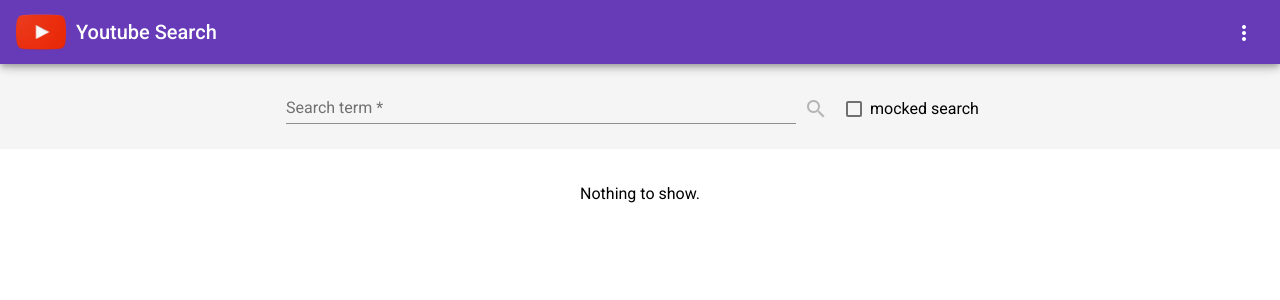
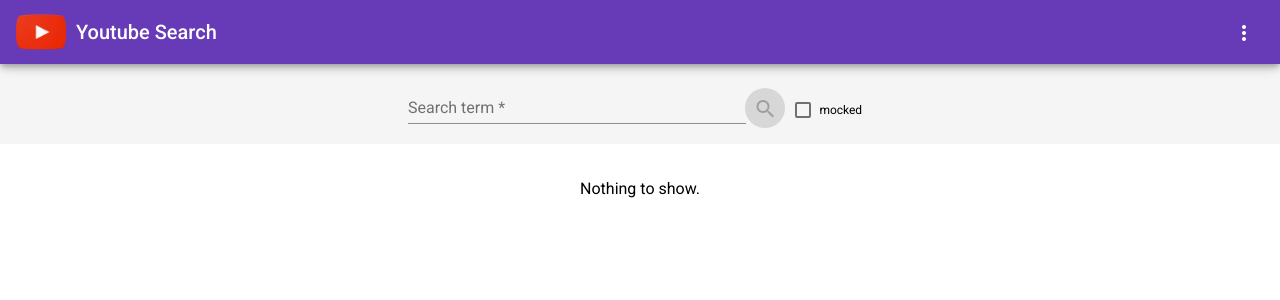
Before and after one commit to angevaldo/youtube-search, an Angular app: page / in a window 1280 px wide. Shown: the top 300 px of the page. Built offline with nearby package versions, Linux system fonts and the light colour scheme.

Commit message:
adjust api key

```diff
--- a/src/app/search/search.component.css
+++ b/src/app/search/search.component.css
@@ -79,15 +79,16 @@ mat-drawer {
 .search-form {
     text-align: center;
     background-color: #f5f5f5;
-    padding: 15px 5px 5px 0;
+    padding: 15px 15px 0 15px;
 }
 
 .search-field {
-    width: 40%;
+    width: 27%;
 }
 
 .mocked-checkbox {
     margin: 5px 10px;
+    font-size: 12px;
 }
 
 .week-field {
@@ -138,6 +139,10 @@ mat-drawer {
         padding: 5px;
     }
 
+    .search-form {
+        text-align: left;
+    }
+
     .overlay {
         margin: 15px 0 0 0;
         float: none;
--- a/src/app/search/search.component.html
+++ b/src/app/search/search.component.html
@@ -5,12 +5,12 @@
             <input matInput placeholder="Ex. The Avengers" formControlName="term" minlength="3">
         </mat-form-field>
 
-        <button mat-icon-button [disabled]="formSearch.invalid || mocked" (click)="search()" color="primary">
+        <button mat-mini-fab [disabled]="formSearch.invalid || mocked" (click)="search()" color="primary">
             <mat-icon>search</mat-icon>
         </button>
 
-        <mat-checkbox class="mocked-checkbox" [checked]="mocked" (change)="setMocked($event.checked)">
-            mocked search
+        <mat-checkbox class="mocked-checkbox" [checked]="mocked" (change)="setMocked($event.checked)" title="Mocked search">
+            mocked
         </mat-checkbox>
     </form>
 </div>
@@ -53,8 +53,6 @@
             <strong>{{ fiveMostUsedWords }}</strong>
         </p>
 
-        <br>
-
         <mat-table [dataSource]="dataSource">
             <mat-header-row *matHeaderRowDef="['video']" style="display: none;"></mat-header-row>
             <mat-row *matRowDef="let row; columns: ['video'];"></mat-row>
--- a/src/app/shared/services/youtube.service.ts
+++ b/src/app/shared/services/youtube.service.ts
@@ -9,7 +9,7 @@ import { Video } from '../models';
 })
 export class YoutubeService {
 
-  apiKey: string = 'AIzaSyCw-uQsSD-li0ZerkV0Zf9gTQ_7l4vmhfg';
+  apiKey: string = 'AIzaSyBNVlXvUw9_JkBSe0qhisDdFFzYhBnz_HQ';
   maxResults: number = 200;
 
   constructor(public http: HttpClient) { }
```
